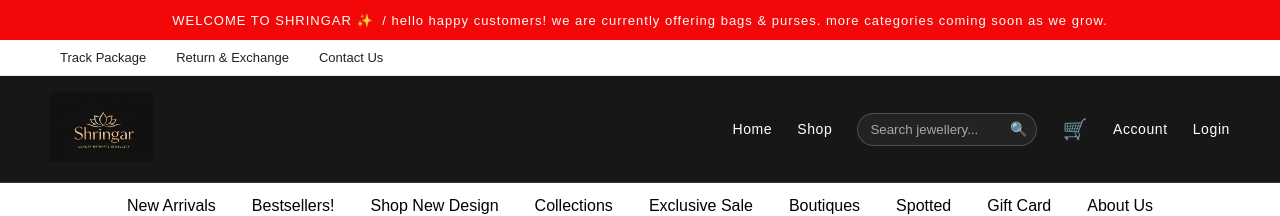
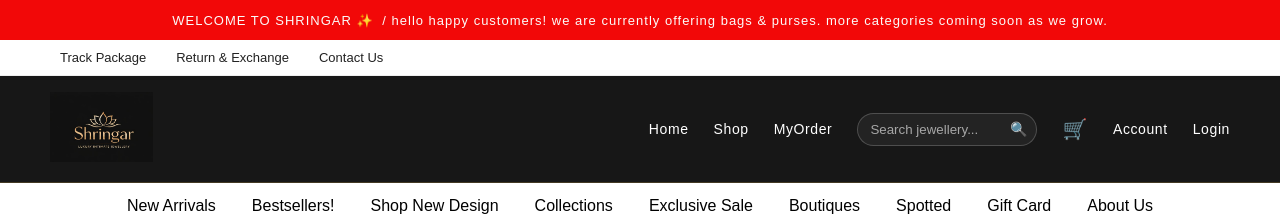
Before and after one commit to deepak199395/Shringar, a React (Create React App) app in the folder shrigar-frontend/: page / in a window 1280 px wide. Shown: the top 216 px of the page. Built offline with nearby package versions, Linux system fonts and the light colour scheme; no server answers.

Commit message:
add oder related upadte

```diff
--- a/shrigar-frontend/src/App.js
+++ b/shrigar-frontend/src/App.js
@@ -40,6 +40,7 @@ const App = () => {
       <Route path='/returns' element={<ReturnExchange/>}/>
       <Route path='/contact' element={<ContactUs/>}/>
 
+
       </Routes>
     </BrowserRouter>
     </>
--- a/shrigar-frontend/src/components/layout/Header/Header.jsx
+++ b/shrigar-frontend/src/components/layout/Header/Header.jsx
@@ -33,6 +33,8 @@ const Header = () => {
 
         <Link to="/">Home</Link>
         <Link to="/shop">Shop</Link>
+        <Link to="/orders">MyOrder</Link>
+
 
         {/* SEARCH BAR */}
         <div className="search-box">
@@ -100,6 +102,7 @@ const Header = () => {
         <Link to="/" onClick={closeMenu}>Home</Link>
         <Link to="/shop" onClick={closeMenu}>Shop</Link>
 
+
         <Link to="/cart" className="cart-link" onClick={closeMenu}>
           🛒 Cart
           {cartCount > 0 && <span className="cart-count">{cartCount}</span>}
```
